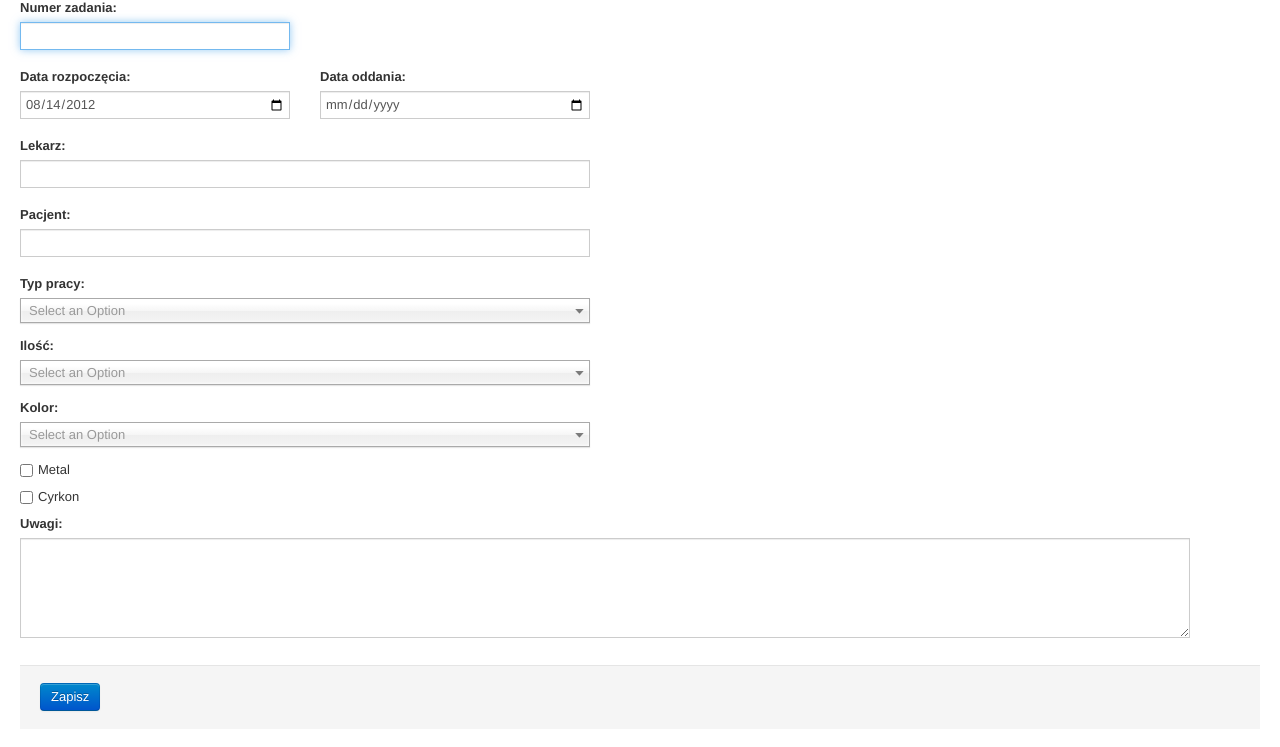
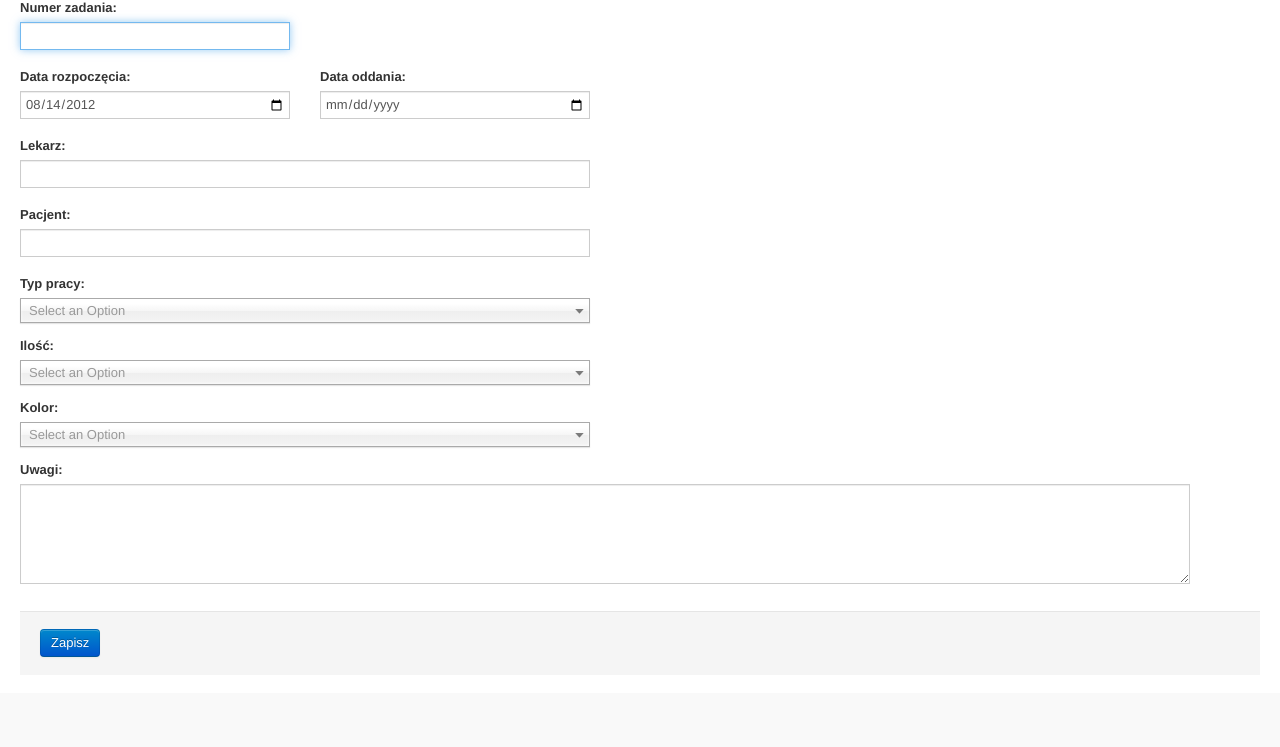
Before and after one commit to morkai/protetozaurus9000, a PHP site: page /pp/tasks/add.php in a window 1280 px wide. Shown: the part 127-874 px from the top of the page. After the commit the page ends 785 px from the top, so only its background shows below. Run offline with PHP 8.4, Linux system fonts and the light colour scheme; data that the repository does not hold is empty.

Commit message:
Removed Metal and Zircon properties from the tasks.

```diff
--- a/structure.sql
+++ b/structure.sql
@@ -44,8 +44,6 @@ CREATE TABLE IF NOT EXISTS `tasks` (
   `quantity` int(10) unsigned DEFAULT NULL,
   `color` int(10) unsigned DEFAULT NULL,
   `worktype` int(10) unsigned DEFAULT NULL,
-  `metal` tinyint(1) NOT NULL DEFAULT '0',
-  `zircon` tinyint(1) NOT NULL DEFAULT '0',
   `notes` text COLLATE utf8_polish_ci NOT NULL,
   PRIMARY KEY (`id`),
   UNIQUE KEY `nr` (`nr`),
--- a/tasks/__form__.php
+++ b/tasks/__form__.php
@@ -39,18 +39,6 @@
   <select id=task-color name=task[color] class="span6">
     <?= render_options($colors, $task->color) ?>
   </select>
-</div>
-<div class="control-group">
-  <label for=task-metal class="checkbox">
-    <input id=task-metal name=task[metal] type="checkbox" value="1" <?= checked_if($task->metal) ?>>
-    Metal
-  </label>
-</div>
-<div class="control-group">
-  <label for=task-zircon class="checkbox">
-    <input id=task-zircon name=task[zircon] type="checkbox" value="1" <?= checked_if($task->zircon) ?>>
-    Cyrkon
-  </label>
 </div>
 <div class="control-group">
   <label for=task-notes class="control-label">Uwagi:</label>
--- a/tasks/view.php
+++ b/tasks/view.php
@@ -74,10 +74,6 @@ $task->notes = empty($task->notes) ? '-' : nl2br($task->notes);
   <dd><?= $task->quantityName ?>
   <dt>Kolor:
   <dd><?= $task->colorName ?>
-  <dt>Metal:
-  <dd><?= $task->metal ?>
-  <dt>Cyrkon:
-  <dd><?= $task->zircon ?>
   <dt>Uwagi:
   <dd><?= $task->notes ?>
 </dl>
```
